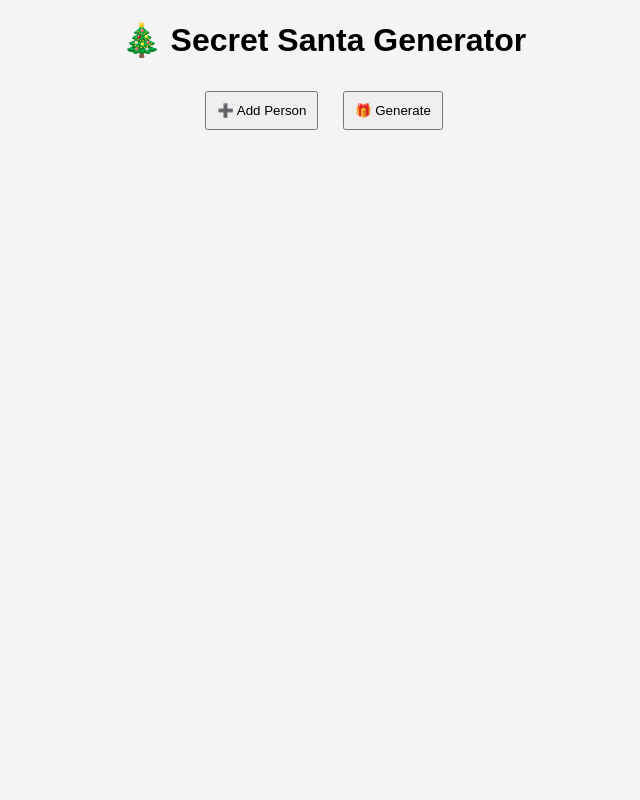
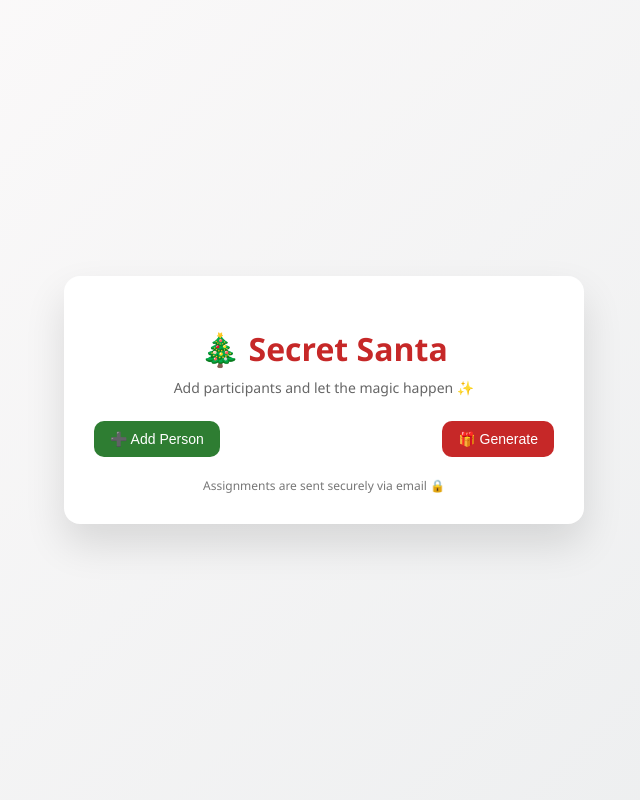
Before and after one commit to Debranjan11/secret-santa, a Flask app: page / in a window 1280 px wide. Shown: the whole page, without its empty margins (316-956 px from the left). Run offline with Flask 3, Linux system fonts and the light colour scheme.

Commit message:
updated style.css and index for better UI

```diff
--- a/static/style.css
+++ b/static/style.css
@@ -1,15 +1,99 @@
+:root {
+  --primary: #c62828;   /* Christmas red */
+  --secondary: #2e7d32; /* Christmas green */
+  --bg: linear-gradient(135deg, #fdfbfb, #ebedee);
+  --card-bg: #ffffff;
+  --text: #333;
+}
+
+* {
+  box-sizing: border-box;
+}
+
 body {
-  font-family: Arial;
+  margin: 0;
+  min-height: 100vh;
+  font-family: "Segoe UI", system-ui, sans-serif;
+  background: var(--bg);
+  display: flex;
+  align-items: center;
+  justify-content: center;
+}
+
+.container {
+  background: var(--card-bg);
+  width: 100%;
+  max-width: 520px;
+  padding: 30px;
+  border-radius: 16px;
+  box-shadow: 0 20px 40px rgba(0,0,0,0.12);
+}
+
+h1 {
   text-align: center;
-  background: #f4f4f4;
+  color: var(--primary);
+  margin-bottom: 8px;
+}
+
+.subtitle {
+  text-align: center;
+  color: #666;
+  font-size: 14px;
+  margin-bottom: 24px;
+}
+
+.participant {
+  display: flex;
+  gap: 10px;
+  margin-bottom: 10px;
 }
 
 input {
-  padding: 8px;
-  margin: 5px;
+  flex: 1;
+  padding: 10px 12px;
+  border-radius: 8px;
+  border: 1px solid #ccc;
+  font-size: 14px;
+}
+
+input:focus {
+  outline: none;
+  border-color: var(--secondary);
+}
+
+.actions {
+  display: flex;
+  justify-content: space-between;
+  margin-top: 20px;
 }
 
 button {
-  padding: 10px;
-  margin: 10px;
+  border: none;
+  padding: 10px 16px;
+  border-radius: 10px;
+  font-size: 14px;
+  cursor: pointer;
+  transition: transform 0.1s ease, box-shadow 0.1s ease;
 }
+
+button:hover {
+  transform: translateY(-1px);
+  box-shadow: 0 4px 10px rgba(0,0,0,0.15);
+}
+
+.add-btn {
+  background: var(--secondary);
+  color: white;
+}
+
+.generate-btn {
+  background: var(--primary);
+  color: white;
+}
+
+.footer {
+  text-align: center;
+  margin-top: 20px;
+  font-size: 12px;
+  color: #777;
+}
--- a/templates/index.html
+++ b/templates/index.html
@@ -5,17 +5,28 @@
   <link rel="stylesheet" href="{{ url_for('static', filename='style.css') }}">
 </head>
 <body>
-
-<h1>🎄 Secret Santa Generator</h1>
+  <div class="container">
+    <h1>🎄 Secret Santa</h1>
+    <div class="subtitle">
+      Add participants and let the magic happen ✨
+    </div>
 
     <div id="list"></div>
 
-<button onclick="add()">➕ Add Person</button>
-<button onclick="generate()">🎁 Generate</button>
+    <div class="actions">
+      <button class="add-btn" onclick="add()">➕ Add Person</button>
+      <button class="generate-btn" onclick="generate()">🎁 Generate</button>
+    </div>
+
+    <div class="footer">
+      Assignments are sent securely via email 🔒
+    </div>
+  </div>
 
 <script>
 function add() {
   const div = document.createElement("div");
+  div.className = "participant";
   div.innerHTML = `
     <input placeholder="Name">
     <input placeholder="Email">
@@ -24,26 +35,25 @@ function add() {
 }
 
 async function generate() {
-  const rows = document.querySelectorAll("#list div");
-  let participants = [];
+  const adminKey = prompt("Enter Admin Key");
+  if (!adminKey) return;
+
+  const rows = document.querySelectorAll(".participant");
+  const participants = [];
 
   rows.forEach(r => {
     const inputs = r.querySelectorAll("input");
     participants.push({
-      name: inputs[0].value,
-      email: inputs[1].value
+      name: inputs[0].value.trim(),
+      email: inputs[1].value.trim()
     });
   });
 
-const adminKey = prompt("Enter Admin Key");
-
   const res = await fetch("/generate", {
     method: "POST",
-  headers: {
-    "Content-Type": "application/json"
-  },
+    headers: { "Content-Type": "application/json" },
     body: JSON.stringify({
-    participants: participants,
+      participants,
       admin_key: adminKey
     })
   });
@@ -54,4 +64,5 @@ const res = await fetch("/generate", {
 </script>
 
 </body>
+
 </html>
```
Lines whose indentation alone changed are shown as unchanged.
